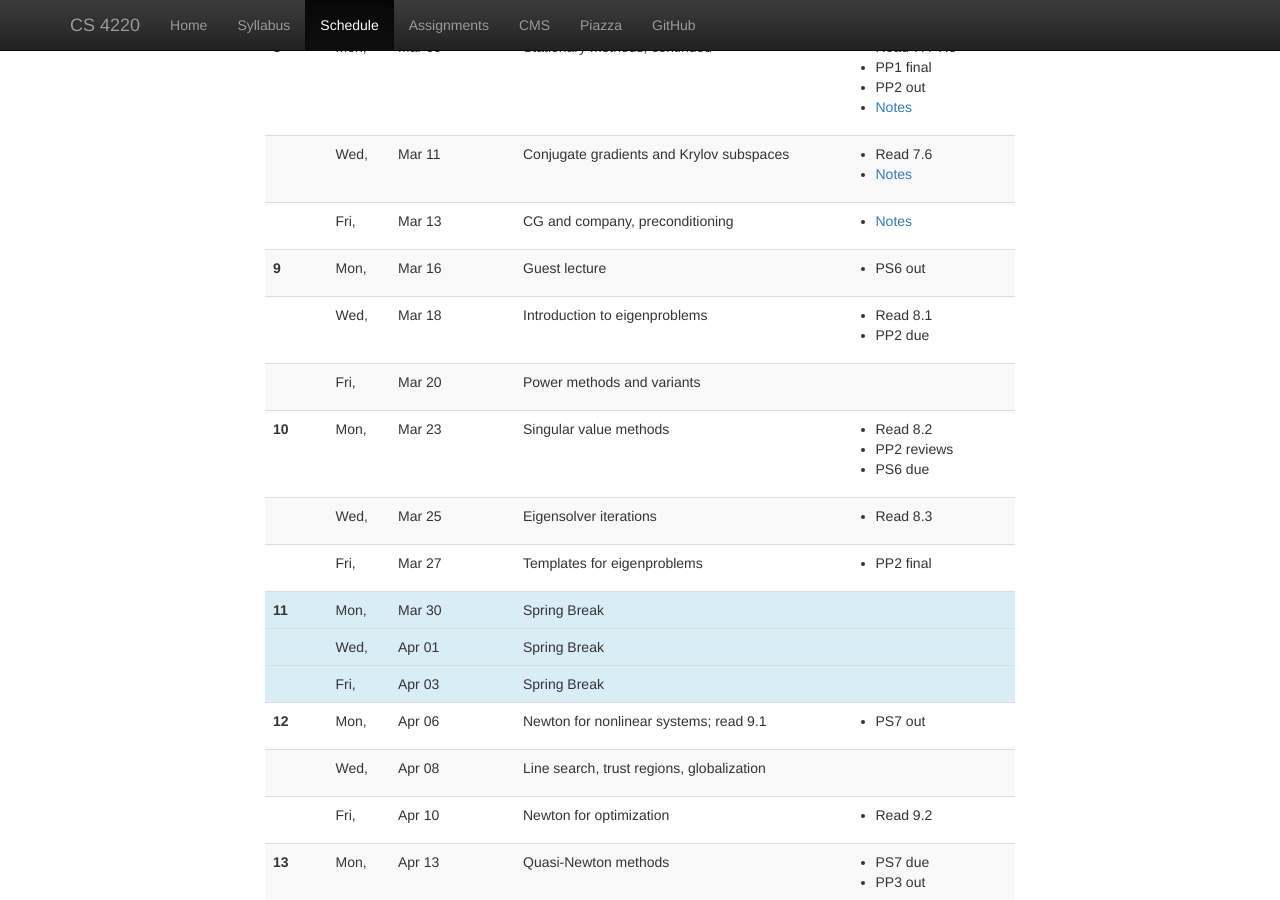
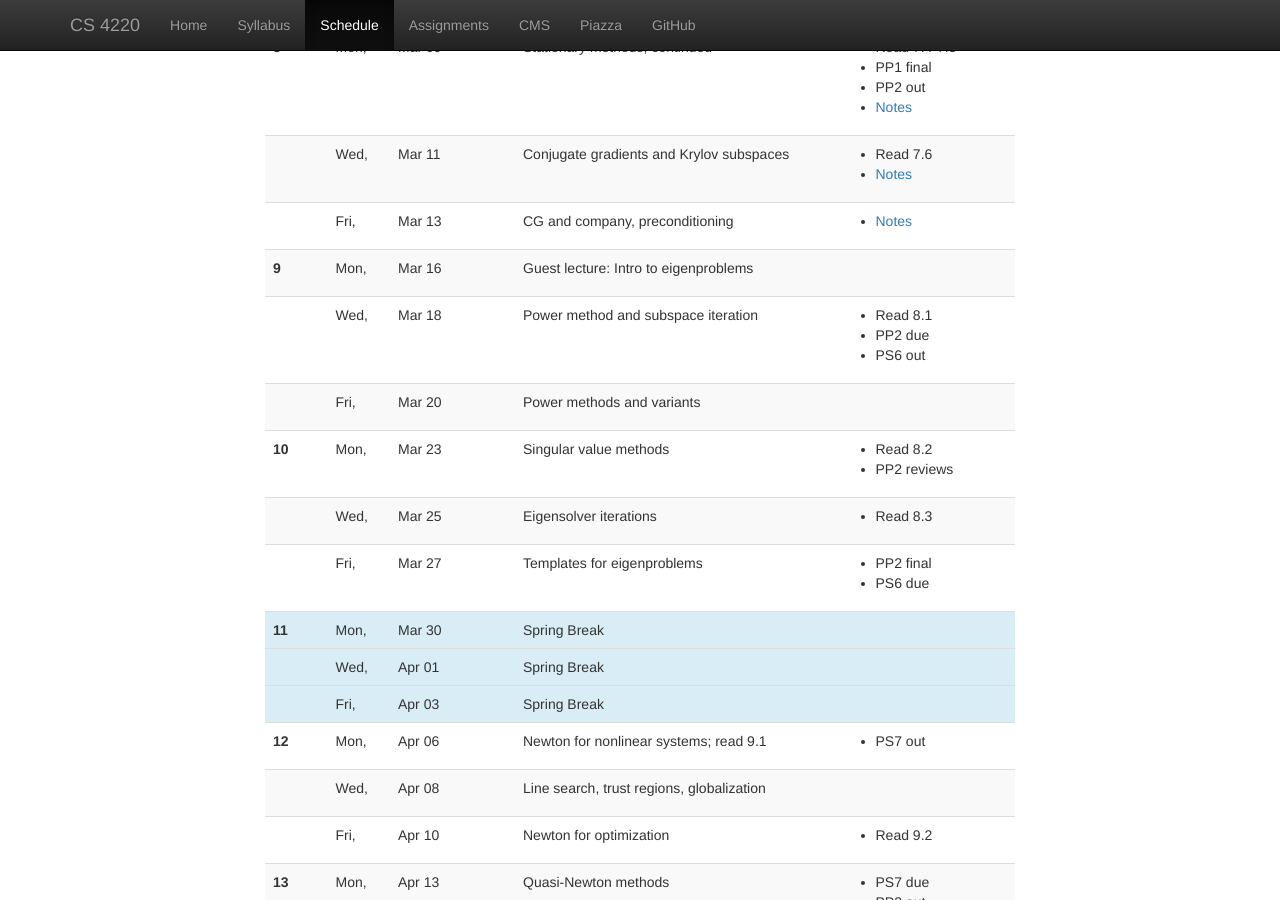
Before and after one commit to dbindel/cs4220-s15, a Jekyll site: the page built from web/schedule.html, in a window 1280 px wide and 900 px high, scrolled down 1576 px. Built offline with Jekyll 4.4.1, drawn with Linux system fonts in a browser that asks for light colours; nearby versions of some CDN libraries.

Commit message:
Update schedule + HW links.

```diff
--- a/web/_data/hw.yml
+++ b/web/_data/hw.yml
@@ -19,3 +19,6 @@
 -
   name: proj2
   due: 2015-03-18
+-
+  name: ps6
+  due: 2015-03-27
--- a/web/_data/lectures.yml
+++ b/web/_data/lectures.yml
@@ -192,16 +192,16 @@
 #
 -
   date: 2015-03-16
-  info: Guest lecture
+  info: "Guest lecture: Intro to eigenproblems"
   hw:
-    - PS6 out
 -
   date: 2015-03-18
   info: |
-    Introduction to eigenproblems
+    Power method and subspace iteration
   hw:
     - Read 8.1
     - PP2 due
+    - PS6 out
 -
   date: 2015-03-20
   info: |
@@ -217,7 +217,6 @@
   hw:
     - Read 8.2
     - PP2 reviews
-    - PS6 due
 -
   date: 2015-03-25
   info: |
@@ -230,6 +229,7 @@
     Templates for eigenproblems
   hw:
     - PP2 final
+    - PS6 due
 #
 # ==================
 # Week 11 (spring break)
```
Also changed, not shown: 1 other file.
